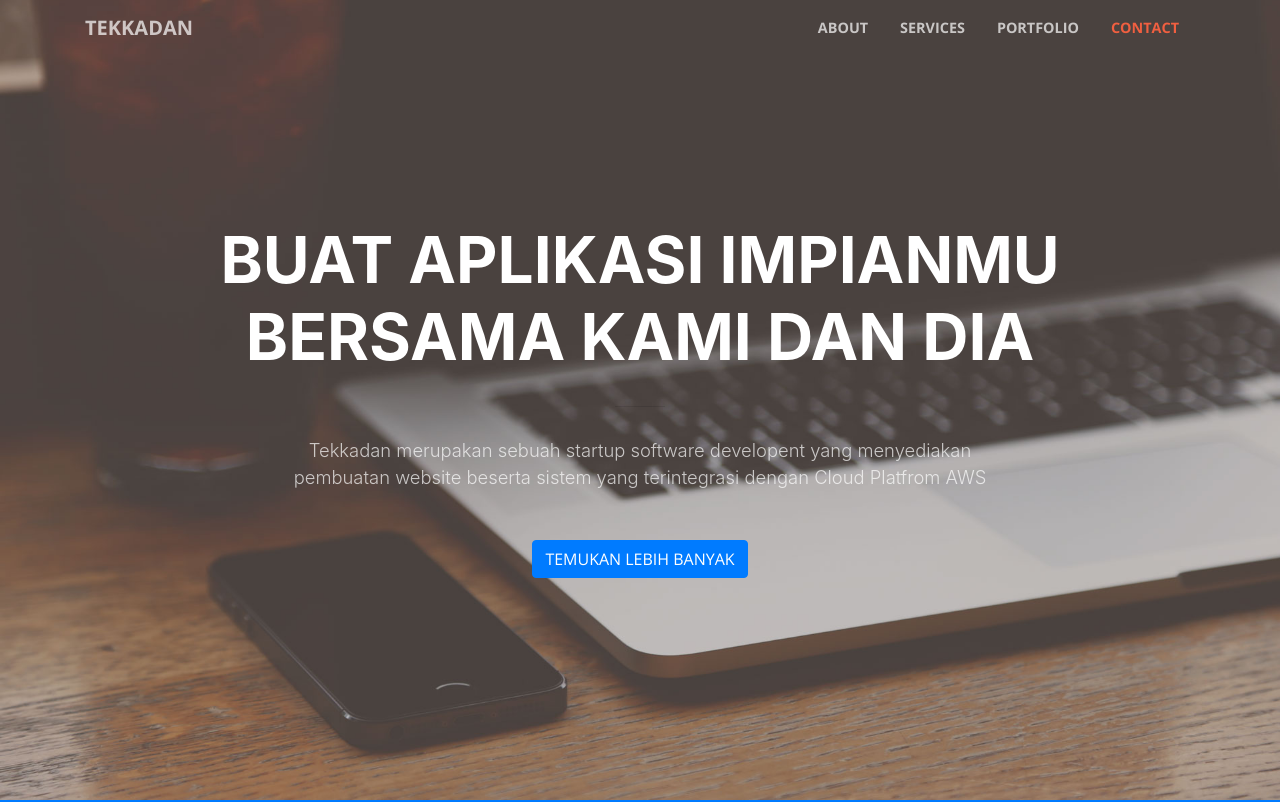
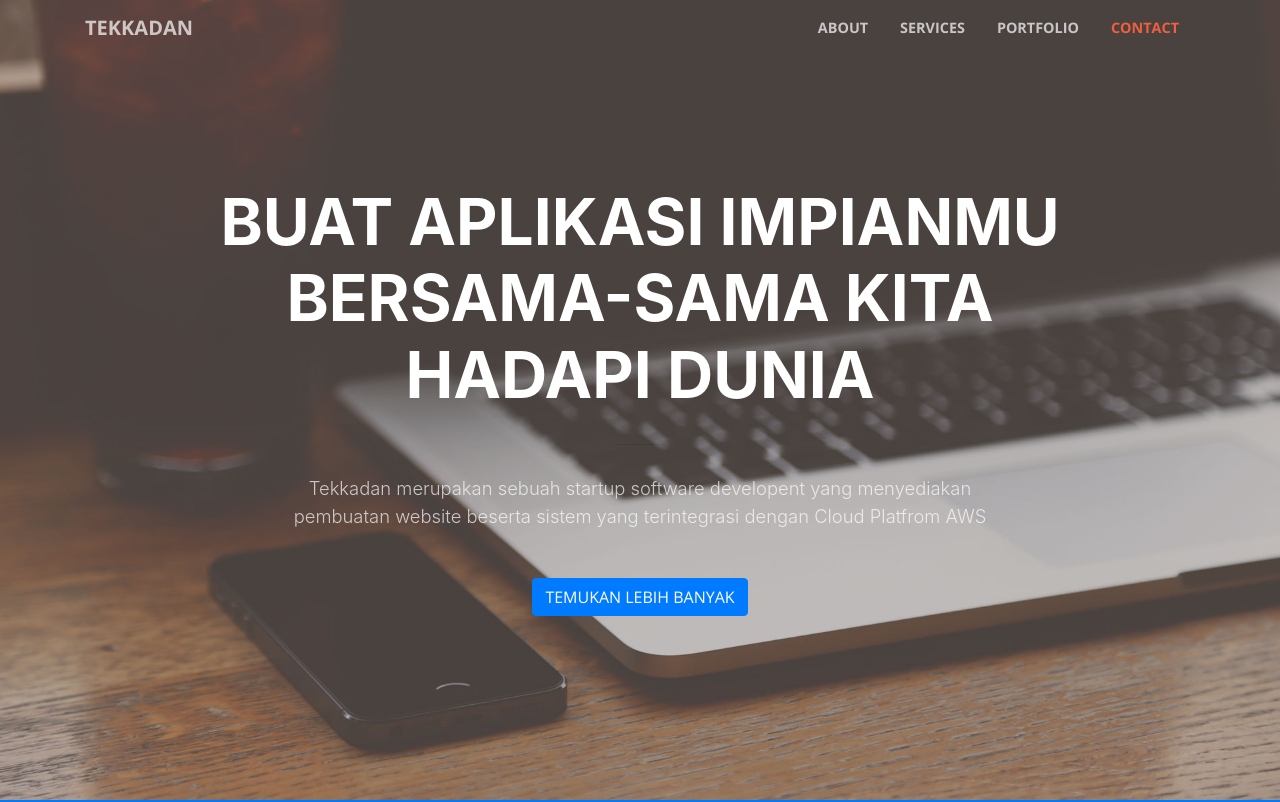
Before and after one commit to PutuGandi/Jenkins-Landing-Page, a website with bundled scripts: page landing-page/index.html in a window 1280 px wide. Shown: the top 802 px of the page. Built offline with nearby package versions, Linux system fonts and the light colour scheme.

Commit message:
update-jk

```diff
--- a/landing-page/index.html
+++ b/landing-page/index.html
@@ -59,7 +59,7 @@
       <div class="row">
         <div class="col-lg-10 mx-auto">
           <h1 class="text-uppercase">
-            <strong>Buat Aplikasi Impianmu bersama kami dan DIA</strong>
+            <strong>Buat Aplikasi Impianmu bersama-sama kita hadapi dunia</strong>
           </h1>
           <hr>
         </div>
```
